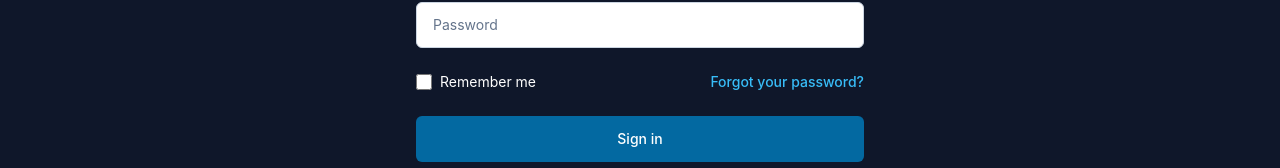
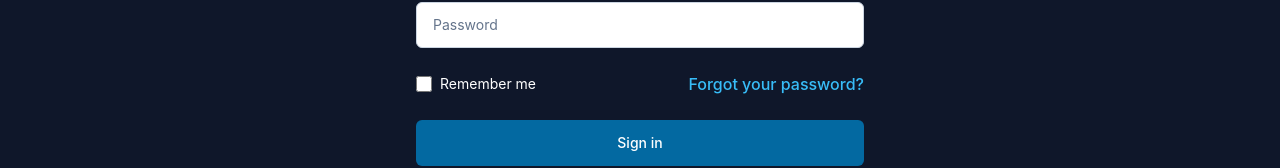
Before and after one commit to alexchamorro0x/orion, a React (Create React App) app: page /sign-in in a window 1280 px wide. Shown: the part 489-657 px from the top of the page. Built offline with nearby package versions, Linux system fonts and the light colour scheme.

Commit message:
update css

```diff
--- a/src/routes/about/AboutOne.js
+++ b/src/routes/about/AboutOne.js
@@ -57,8 +57,7 @@ export default function AboutOne() {
               src={ProfileImage}
               alt="alex chamorro"
             />
-            {/* <section className="absolute inset-0 bg-sky-500 mix-blend-multiply opacity-10" /> */}
-            <section className="absolute inset-0 bg-gradient-to-t from-sky-600 via-sky-600 opacity-70" />
+            <section className="absolute inset-0 bg-gradient-to-t from-sky-700 opacity-80" />
             <section className="relative px-8">
               <section>
                 <img
--- a/src/routes/jobs/JobsOne.js
+++ b/src/routes/jobs/JobsOne.js
@@ -22,7 +22,7 @@ const jobs = [
   },
   {
     department: "Customer Support",
-    role: "Senior Customer Support",
+    role: "Senior Assistant Customer Support",
     imageUrl:
       "https://images.unsplash.com/photo-1600880292203-757bb62b4baf?ixlib=rb-1.2.1&ixid=MnwxMjA3fDB8MHxwaG90by1wYWdlfHx8fGVufDB8fHx8&auto=format&fit=crop&w=400&q=80",
     desc: 'We have a Contract position for "Senior Assistant Customer Support" with one of our direct clients in Conway, Arkansas for initial contract duration of 10+ months.',
--- a/src/routes/landing/Newsletter.js
+++ b/src/routes/landing/Newsletter.js
@@ -69,7 +69,7 @@ export default function Newsletter() {
             <Link
               onClick={ResetLocation}
               to="/privacy"
-              className="text-white font-medium underline"
+              className="text-sky-400 font-medium underline"
             >
               Privacy Policy.
             </Link>
--- a/src/routes/pricing/PricingComparisonTable.js
+++ b/src/routes/pricing/PricingComparisonTable.js
@@ -108,7 +108,6 @@ export default function PricingComparisonTable() {
                 Buy {tier.name}
               </a>
             </section>
-
             {sections.map((section) => (
               <table key={section.name} className="w-full">
                 <caption className="bg-slate-50 border-t border-slate-200 py-3 px-4 text-sm font-medium text-slate-900 text-left">
@@ -163,10 +162,9 @@ export default function PricingComparisonTable() {
                 </tbody>
               </table>
             ))}
-
             <section className="border-t border-slate-200 px-4 pt-5">
               <a
-                href="/"
+                href={tier.href}
                 className="block w-full bg-sky-700 border border-transparent rounded-md shadow py-2 text-sm font-semibold text-white text-center hover:bg-sky-600"
               >
                 Buy {tier.name}
--- a/src/routes/sign-in/SignInForm.js
+++ b/src/routes/sign-in/SignInForm.js
@@ -1,3 +1,5 @@
+import { Link } from "react-router-dom";
+
 export default function SignInForm() {
   return (
     <form className="mt-8 space-y-6" action="#" method="POST">
@@ -49,13 +51,13 @@ export default function SignInForm() {
           </label>
         </section>
 
-        <section className="text-sm">
-          <a
-            href="/"
-            className="font-medium text-sky-400 hover:text-sky-500"
+        <section>
+          <Link
+            to="/sign-in"
+            className="font-medium text-base text-sky-400 hover:text-sky-500"
           >
             Forgot your password?
-          </a>
+          </Link>
         </section>
       </section>
 
```
